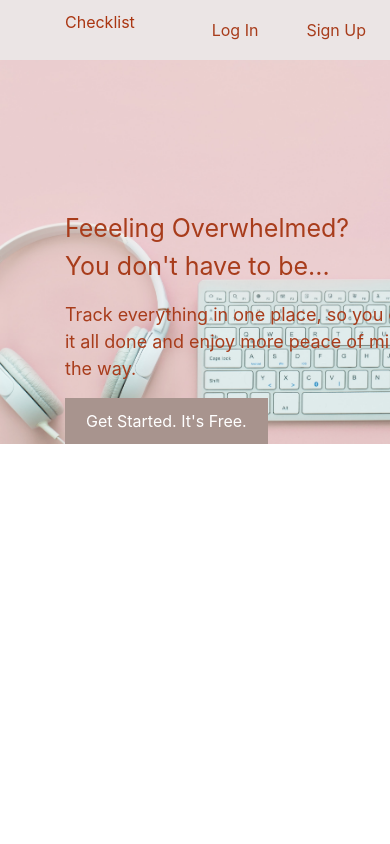
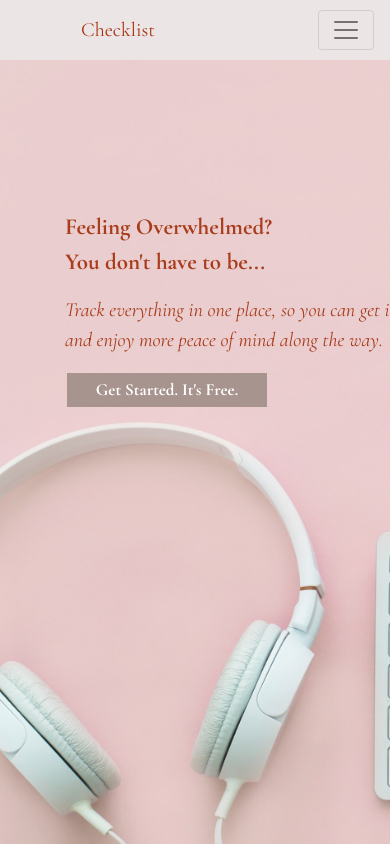
Before and after one commit to Young-Einstein10/Team-Thor, a PHP site: page / in a window 390 px wide; the page is wider, and only the part inside the window is pictured. Run offline with PHP 8.4, Linux system fonts and the light colour scheme; some libraries are stand-ins or nearby versions.

Commit message:
Responsive
Add responsive nav bar, text, button and image

```diff
--- a/css/style.css
+++ b/css/style.css
@@ -2,10 +2,12 @@ body {
   background-image: url('../vector.png');
   background-repeat: no-repeat;
   background-size: cover;
+  height: 100vh;
+  font-family: 'Cormorant Garamond', serif;
 
 }
 
-header {
+nav {
   height: 60px;
   background-color: #ebe5e5;
 }
@@ -19,10 +21,10 @@ section {
   margin-top: 150px;
 }
 
-p.logo {
+a.logo {
   margin-left: 15px;
   padding-left: 50px;
-  color: #aa3511;
+  color: #aa3511 !important;
 }
 
 div.content {
@@ -30,23 +32,60 @@ div.content {
 }
 
 div.content .content-bold {
-  font-size: 25px;
+  font-size: 40px;
+  color: #a83c1b;
+  font-weight: bold;
+}
+
+div.content .content-light {
+  font-size: 30px;
+  font-style: italic;
   color: #a83c1b;
 }
 
-div.content .content-light {
-  font-size: 18px;
-  text-decoration: italic;
-  color: #a83c1b;
-}
-
-.nav .nav-item a {
-  color: #a83c1b;
+.nav-item a {
+  color: #a83c1b !important;
 }
 
 .btn {
   padding: 10px 20px;
-  background: #a8948e;
+  background: #A8948E;
   color: #ffffff;
   border-radius: 0;
+  font-weight: bold;
 }
+
+/* Small devices (landscape phones, less than 576px)*/
+@media (max-width: 576px) {
+.content-bold{
+  font-size: 14px !important;
+}
+.content-light{
+font-size: 12px !important;
+align-content: center !important
+}
+.btn{
+width: 200px;
+font-size: 12px;
+padding: 3px !important;
+margin: 2px !important;
+}
+}
+
+/* Medium devices (tablets, less than 768px)*/
+@media (max-width: 768px) {
+
+.content-bold{
+    font-size: 23px !important;
+}
+.content-light{
+ font-size: 20px !important;
+}
+.btn{
+ width: 200px;
+ font-size: 17px;
+ padding: 3px !important;
+ margin: 2px !important;
+}
+}
+ }
--- a/index.html
+++ b/index.html
@@ -1,5 +1,6 @@
 <!DOCTYPE html>
 <html lang="en">
+
 <head>
   <meta charset="UTF-8">
   <meta name="viewport" content="width=device-width, initial-scale=1.0">
@@ -7,23 +8,32 @@
   <title>Homepage</title>
   <link rel="stylesheet" href="css/bootstrap.css">
   <link rel="stylesheet" href="css/style.css">
+  <link href="https://fonts.googleapis.com/css?family=Cormorant+Garamond:400,400i,700&display=swap" rel="stylesheet">
 </head>
+
 <body>
-  <header class="d-flex justify-content-between align-items-center">
-    <div class="logo-container">
-      <p class="logo">Checklist</p>
+  <nav class="navbar navbar-expand-lg navbar-light">
+    <a class="navbar-brand logo" href="#">Checklist</a>
+    <button class="navbar-toggler" type="button" data-toggle="collapse" data-target="#navbarNav"
+      aria-controls="navbarNav" aria-expanded="false" aria-label="Toggle navigation">
+      <span class="navbar-toggler-icon"></span>
+    </button>
+    <div class="collapse navbar-collapse" id="navbarNav">
+      <ul class="nav navbar-nav ml-auto">
+        <li class="nav-item px-4">
+          <a class="nav-link" href="./registration/login.php">Log In</a>
+        </li>
+        <li class="nav-item px-4">
+          <a class="nav-link" href="./registration/register.php">Sign Up</a>
+        </li>
+      </ul>
     </div>
-
-    <nav class="nav ">
-      <li class="nav-item px-4"><a href="./registration/login.php">Log In</a></li>
-      <li class="nav-item px-4"><a href="./registration/register.php">Sign Up</a></li>
-    </nav>
-  </header>
+  </nav>
 
   <section class="main">
     <div class="content">
       <p class="content-bold">
-        Feeeling Overwhelmed?<br>
+        Feeling Overwhelmed?<br>
         You don't have to be...
       </p>
 
@@ -33,9 +43,12 @@
     </div>
 
     <div class="button">
-      <button class="btn">Get Started. It's Free.</button>
+      <a href="./registration/register.php"><button class="btn">Get Started. It's Free.</button></a>
     </div>
   </section>
+  <script src="./js/jquery-3.4.1.min.js"></script>
+  <script src="./js/bootstrap.min.js"></script>
+  <script src="./js/script.js"></script>
+</body>
 
-</body>
 </html>
```
